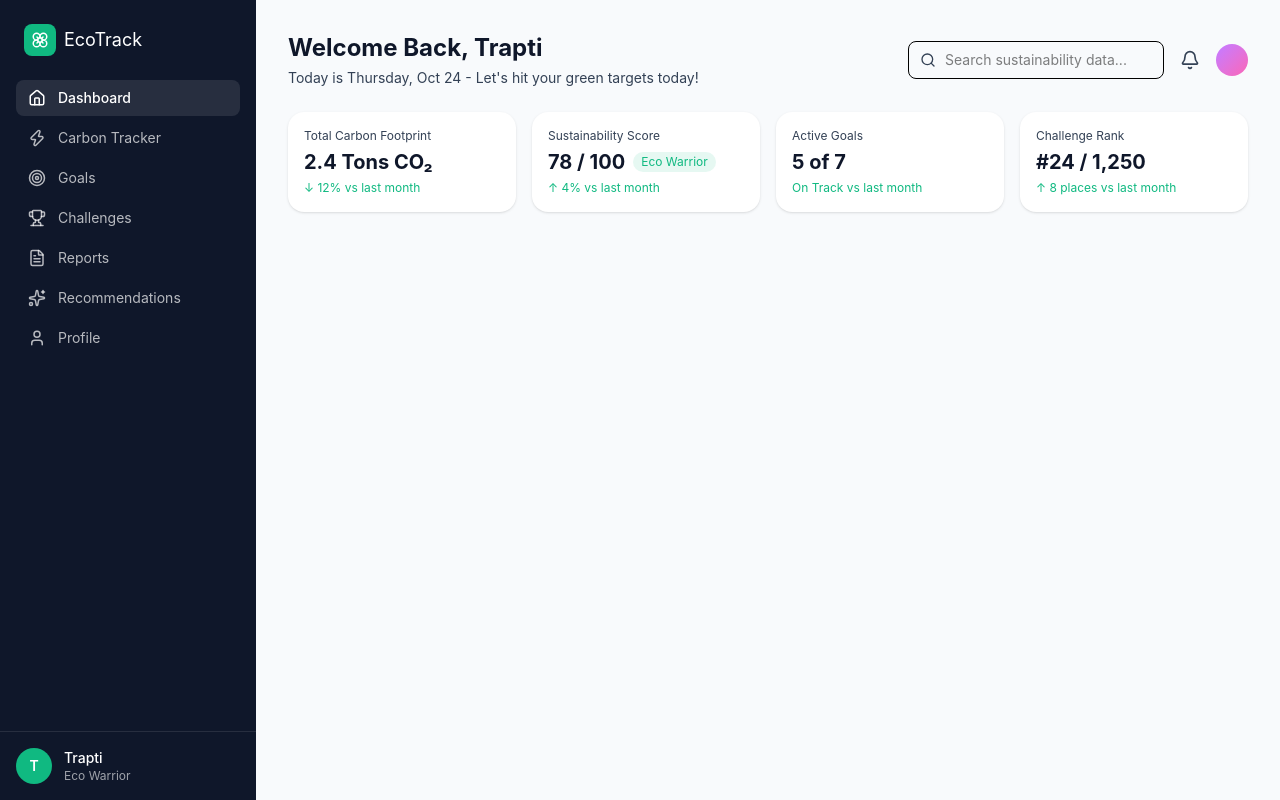
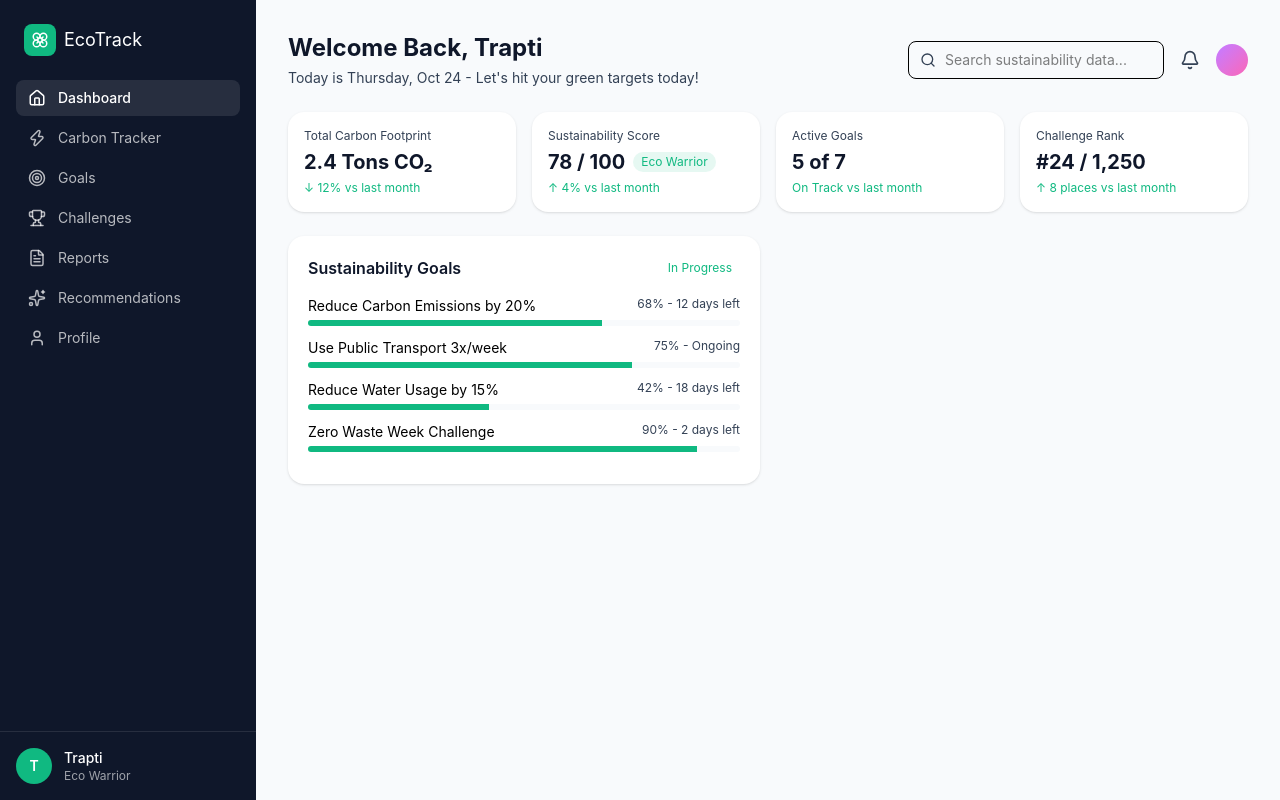
Before and after one commit to springboardmentor212/EcoTrack_Group1, a React app in the folder frontend/: page /user-dashboard in a window 1280 px wide. Built offline with nearby package versions, Linux system fonts and the light colour scheme; the HTML template or start-up script is replaced by a standard one.

Commit message:
add Goals UI component to user dashboard

```diff
--- /dev/null
+++ b/frontend/src/components/GoalRow.jsx
@@ -0,0 +1,14 @@
+export default function GoalRow({label, percent, note}) {
+    return (
+        <div className="mb-3">
+            <div className="flex justify-between text-sm mb-1">
+                <span className="text-[var(--color-muted)]">{label}</span>
+                <span className="text-[var(--color-slate)] text-xs">{percent}% - {note}</span>
+            </div>
+            <div className="h-1.5 bg-[var(--color-background)] rounded-full overflow-hidden">
+                <div className="h-full bg-[var(--color-eco)]" style={{width: `${percent}%`}}>
+                </div>
+            </div>
+        </div>
+    )
+}
--- a/frontend/src/pages/UserDashboard.jsx
+++ b/frontend/src/pages/UserDashboard.jsx
@@ -1,14 +1,20 @@
-//
-
 import { Search, Bell, Sparkles} from "lucide-react";
 import Sidebar from "../components/Sidebar";
 import StatCard from "../components/StatCard";
+import GoalRow from "../components/GoalRow";
 
 const statCards = [
     {label: "Total Carbon Footprint", value: "2.4 Tons CO₂", trend: "↓ 12% vs last month", trendGood: true},
     {label: "Sustainability Score", value: "78 / 100", badge: "Eco Warrior", trend: "↑ 4% vs last month", trendGood: true},
     {label: "Active Goals", value: "5 of 7", trend: "On Track vs last month", trendGood: true},
     {label: "Challenge Rank", value: "#24 / 1,250", trend: "↑ 8 places vs last month", trendGood: true},
+];
+
+const goals = [
+    {label: "Reduce Carbon Emissions by 20%", percent: 68, note: "12 days left"},
+    {label: "Use Public Transport 3x/week", percent: 75, note: "Ongoing",},
+    {label: "Reduce Water Usage by 15%", percent: 42, note: "18 days left",},
+    {label: "Zero Waste Week Challenge", percent: 90, note: "2 days left",},
 ];
 
 export default function UserDashboard() {
@@ -42,6 +48,21 @@ export default function UserDashboard() {
                         <StatCard key={i} {...card} />
                     ))}
                 </div>
+
+
+                <div className="grid grid-cols-2 gap-4 mb-6">
+                    <div className="bg-[var(--color-surface)] rounded-2xl p-5 shadow-sm">
+                        <div className="flex items-center justify-between mb-4">
+                            <h3 className="font-semibold text-[var(--color-primary)]">Sustainability Goals</h3>
+                            <span className="text-xs bg-[var(--color-ecoo)]/10 text-[var(--color-eco)] px-2 py-1 rounded-full">
+                            In Progress
+                            </span>
+                        </div>
+                        {goals.map((goal, i) => (
+                            <GoalRow key={i} {...goal} />
+                        ))}
+                    </div>
+                </div>
             </main>
         </div>
     )
```
